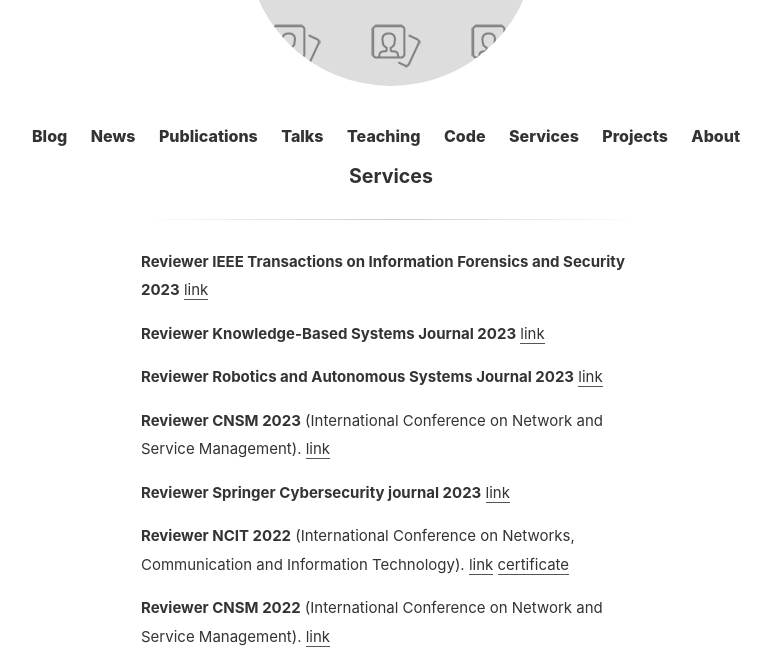
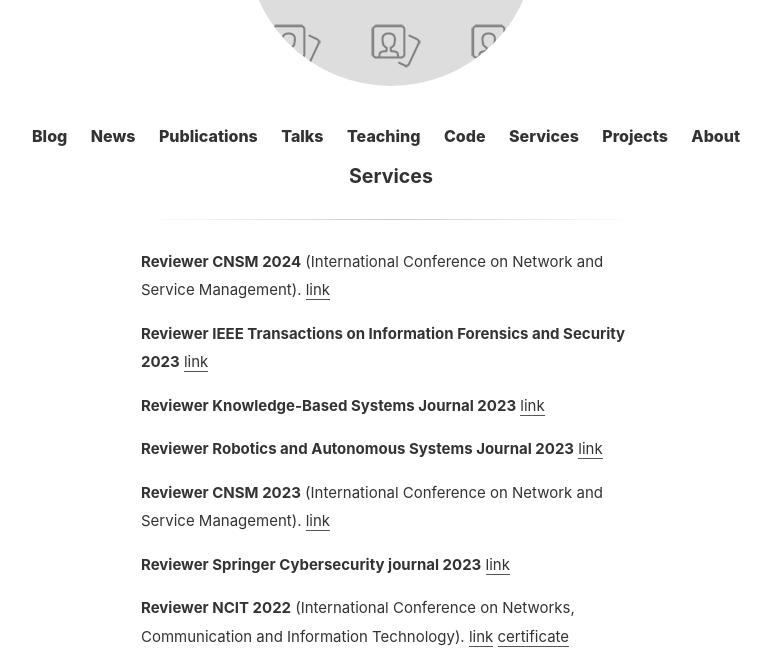
Before and after one commit to Limmen/Limmen.github.io, a Jekyll site: the page built from services.md, in a window 1280 px wide and 900 px high, cut to the strip 244-900 px from the top of the window. Shown: the whole strip, without its empty margins (249-1020 px from the left). Built offline with Jekyll 4.4.1, drawn with Linux system fonts in a browser that asks for light colours.

Commit message:
update services

```diff
--- a/services.md
+++ b/services.md
@@ -2,6 +2,9 @@
 layout: page
 title: Services
 ---
+
+**Reviewer CNSM 2024** (International Conference on Network and Service Management).
+[link](http://www.cnsm-conf.org/2024/)
 
 **Reviewer IEEE Transactions on Information Forensics and Security 2023**
 [link](https://ieeexplore.ieee.org/xpl/RecentIssue.jsp?punumber=10206)
```
